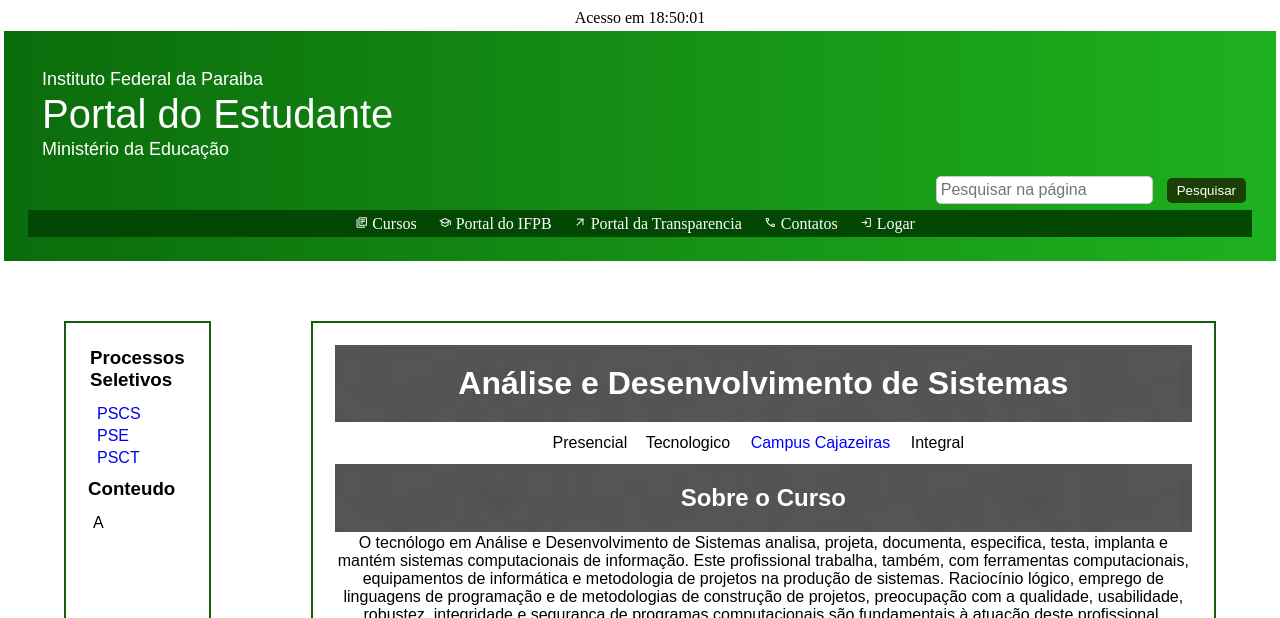
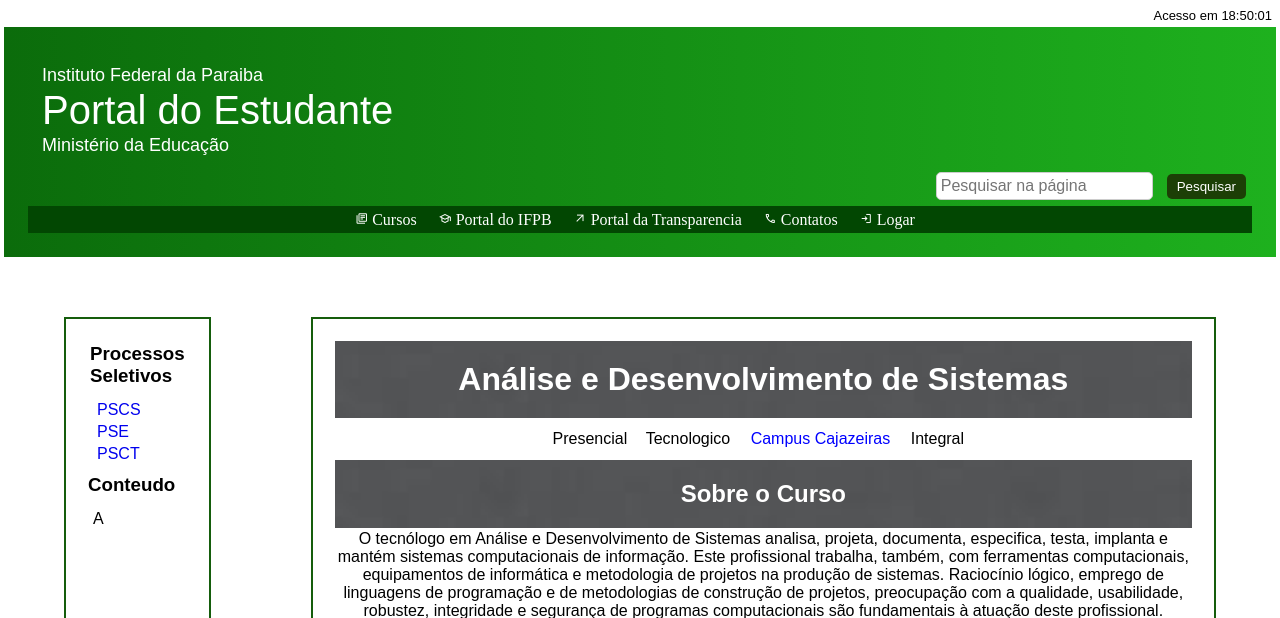
Before and after one commit to Altamira-GCM/Projeto-Final-GCM, a website: page paginaprincipal.html in a window 1280 px wide. Shown: the top 618 px of the page. Drawn offline with nearby package versions, Linux system fonts and the light colour scheme.

Commit message:
Ajustando relógio no canto

```diff
--- a/paginaprincipal.css
+++ b/paginaprincipal.css
@@ -77,8 +77,10 @@
     font-size:large;
 }
 
-.barra {
-  margin-top: 1px;
+.barra p {
+  font-family: Arial, Helvetica, sans-serif;
+  font-size: small;
+  margin-top: 0 auto;
   display: flex;
   justify-content:end;
 }
```
